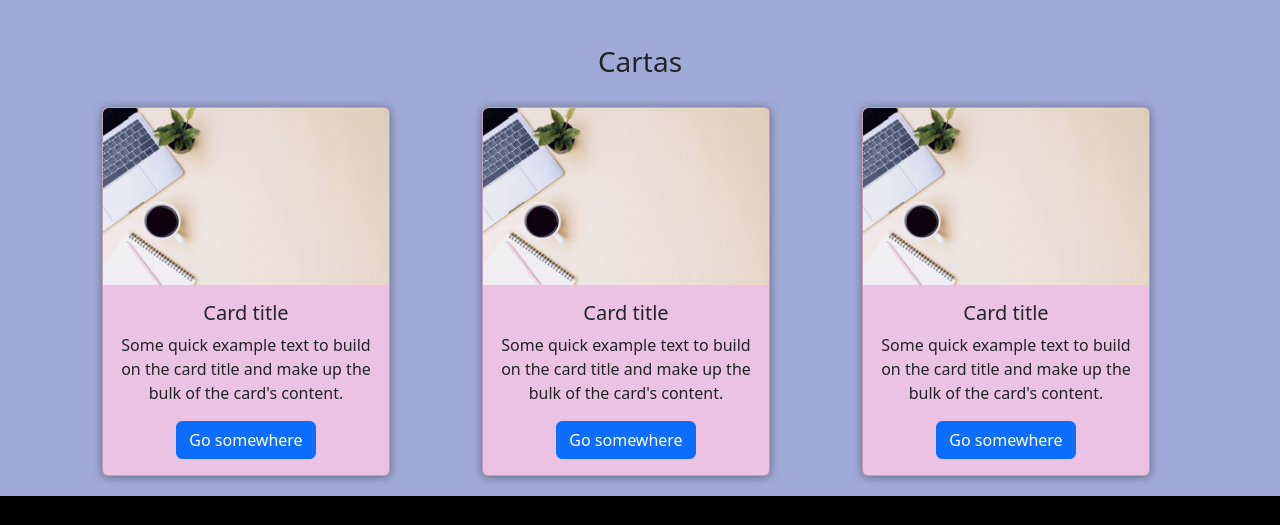
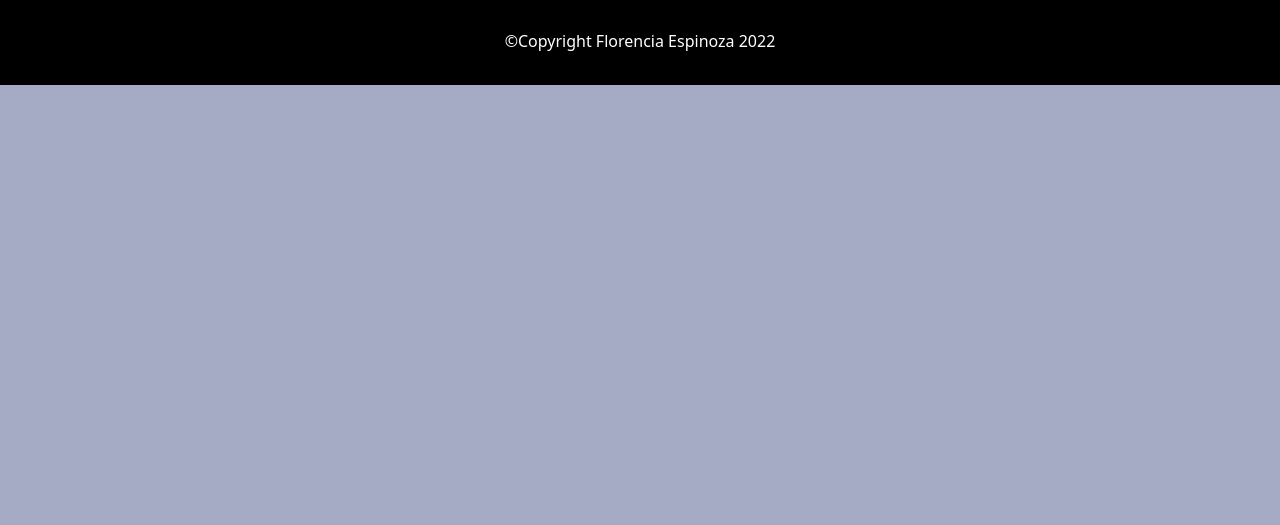
Before and after one commit to WhiteTiger98/Maqueta-HTML, a plain HTML site: page index.html in a window 1280 px wide. Shown: the part 2258-2783 px from the top of the page. After the commit the page ends 2343 px from the top, so only its background shows below. Drawn offline with nearby package versions, Linux system fonts and the light colour scheme.

Commit message:
Proyecto

```diff
--- a/index.html
+++ b/index.html
@@ -4,24 +4,26 @@
         <meta charset="utf-8">
         <meta http-equiv="X-UA-Compatible" content="IE=edge">
         <meta name="viewport" content="width=device-width, initial-scale=1.0">
-        <!--CSS Only-->
+        <!--Bootstrap-->
         <link href="https://cdn.jsdelivr.net/npm/bootstrap@5.2.3/dist/css/bootstrap.min.css" rel="stylesheet" integrity="sha384-rbsA2VBKQhggwzxH7pPCaAqO46MgnOM80zW1RWuH61DGLwZJEdK2Kadq2F9CUG65" crossorigin="anonymous">
-        <!--fontawesome-->
+        <!--Fontawesome-->
         <script src="https://kit.fontawesome.com/c40d5fbd23.js" crossorigin="anonymous"></script>
+        <!--Css-->
         <link rel="stylesheet" href="style.css">
-        <title>Portfolio</title>
+        <title>Portfolio-FrontEnd</title>
     </head>
     <body class="bg-color">
         <nav class="navbar navbar-expand-lg bg-black">
         <div class="container-fluid">
-            <a class="navbar-brand" href="/index.html">
+            <a class="navbar-brand" href="#">
                 <img src="./imagenes/logo.png" alt="ArgentinaPrograma" class="w-75">
               </a>
               <ul class="list-group list-group-horizontal">
-                <li class="list-group-item"><i class="fa-brands fa-instagram text-white"></i></li>
-                <li class="list-group-item"><i class="fa-brands fa-twitter text-white"></i></li>
-                <li class="list-group-item"><i class="fa-brands fa-github text-white"></i></li>
-                <li class="list-group-item"><!--Boton que envia el login--><a href="/login.html"><i class="fa-regular fa-user-lock"></i></a></li>
+                <li class="list-group-item"><a href="#"><i class="fa-brands fa-instagram text-white"></i></a></li>
+                <li class="list-group-item"><a href="#"><i class="fa-brands fa-twitter text-white"></i></a></li>
+                <li class="list-group-item"><a href="#"><i class="fa-brands fa-github text-white"></i></a></li>
+                <!--Boton que envia el login-->
+                <li class="list-group-item"><a href="#"><i class="fa-solid fa-user-lock"></i></a></li>
               </ul>
         </div>
         </nav>
@@ -135,48 +137,6 @@
       </div>
     </div>
   </div>
-<!--Cartas-->
-<section class="cartas mt-5">
-  <div class="container text-center">
-    <div class="row">
-      <h3>Cartas</h3>
-    </div>
-  </div>
-</section>
-<div class="container text-center">
-  <div class="row">
-    <div class="col">
-      <div class="card">
-        <img src="./imagenes/foto4.jpg" class="card-img-top" alt="user-card">
-        <div class="card-body">
-          <h5 class="card-title">Card title</h5>
-          <p class="card-text">Some quick example text to build on the card title and make up the bulk of the card's content.</p>
-          <a href="#" class="btn btn-primary">Go somewhere</a>
-        </div>
-      </div>
-    </div>
-    <div class="col">
-      <div class="card">
-        <img src="./imagenes/foto4.jpg" class="card-img-top" alt="user-card">
-        <div class="card-body">
-          <h5 class="card-title">Card title</h5>
-          <p class="card-text">Some quick example text to build on the card title and make up the bulk of the card's content.</p>
-          <a href="#" class="btn btn-primary">Go somewhere</a>
-        </div>
-      </div>
-    </div>
-    <div class="col">
-      <div class="card">
-        <img src="./imagenes/foto4.jpg" class="card-img-top" alt="user-card">
-        <div class="card-body">
-          <h5 class="card-title">Card title</h5>
-          <p class="card-text">Some quick example text to build on the card title and make up the bulk of the card's content.</p>
-          <a href="#" class="btn btn-primary">Go somewhere</a>
-        </div>
-      </div>
-    </div>
-  </div>
-</div>
 <!--Footer-->
   <footer class="bg-black text-white text-center fs-6">
     <div class="pt-3">
--- a/style.css
+++ b/style.css
@@ -1,5 +1,5 @@
 .bg-color{
-    background-color: rgb(160, 170, 214)
+    background-color: rgba(91, 101, 148, 0.541)
 }
 
 .list-group{
```
